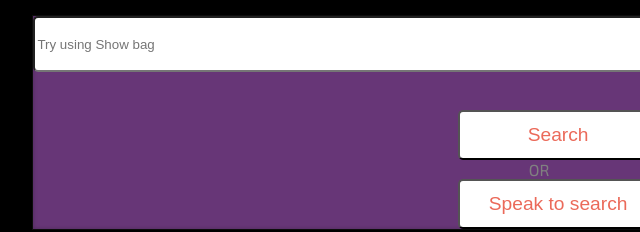
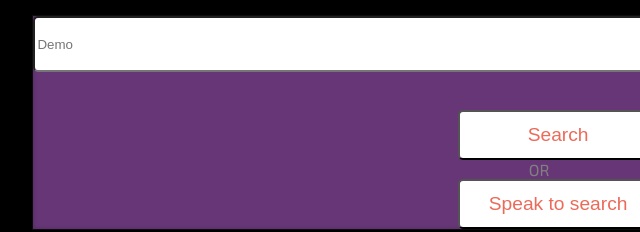
Before and after one commit to lakshanakolur/NLP-Smart-Photo-Album, a plain HTML site: page S3 contents/index.html in a window 1280 px wide. Shown: the part 286-518 px from the top of the page, 101-741 px from the left. Drawn offline with nearby package versions, Linux system fonts and the light colour scheme.

Commit message:
Update index.html

```diff
--- a/S3 contents/index.html
+++ b/S3 contents/index.html
@@ -27,7 +27,7 @@
   </br>
   </div>
   <div class="zone">
-  <input id='search' class="fa fa-cloud-upload" type='text' placeholder = "Try using Show bag"></input><br><br>
+  <input id='search' class="fa fa-cloud-upload" type='text' placeholder = "Demo"></input><br><br>
   <button class="mybtn" onclick="search()">Search</button>
   <span>OR</span>
   <button class="mybtn" onclick="searchFromVoice()">Speak to search</button>
```
